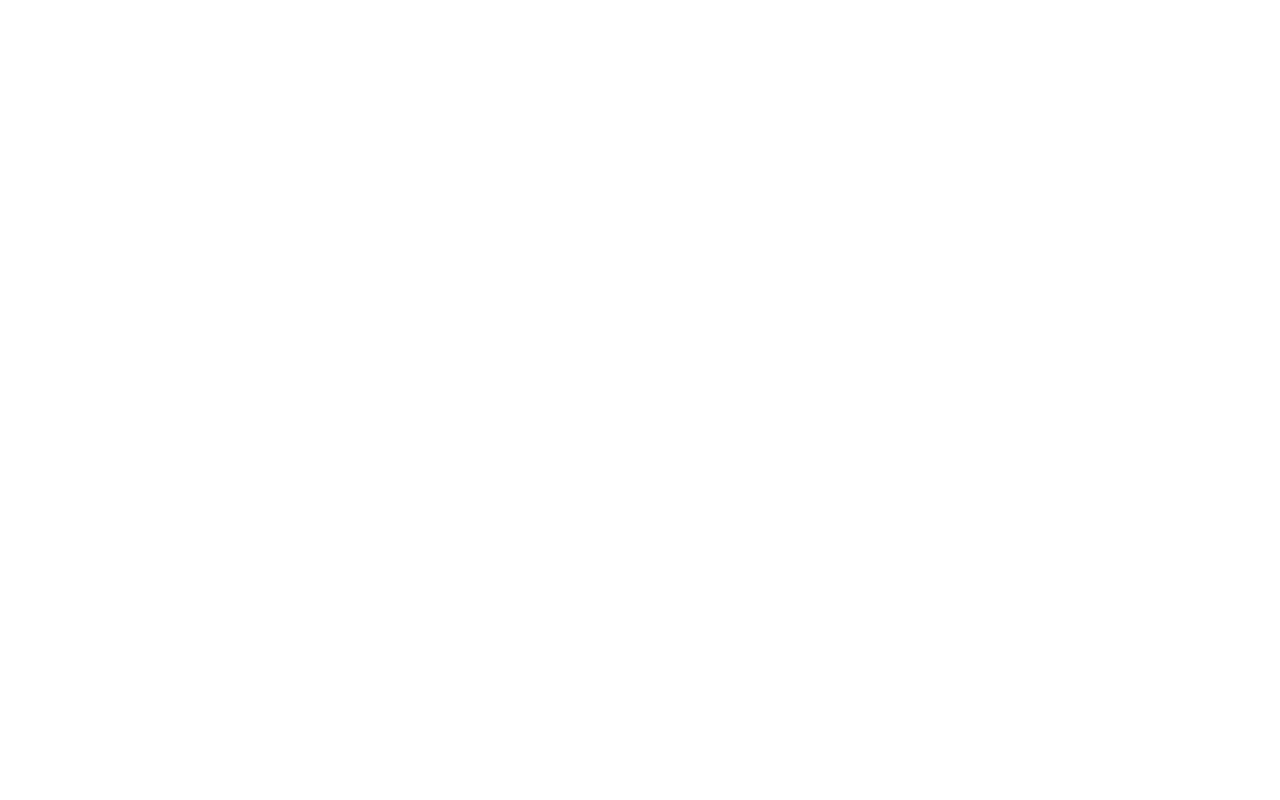
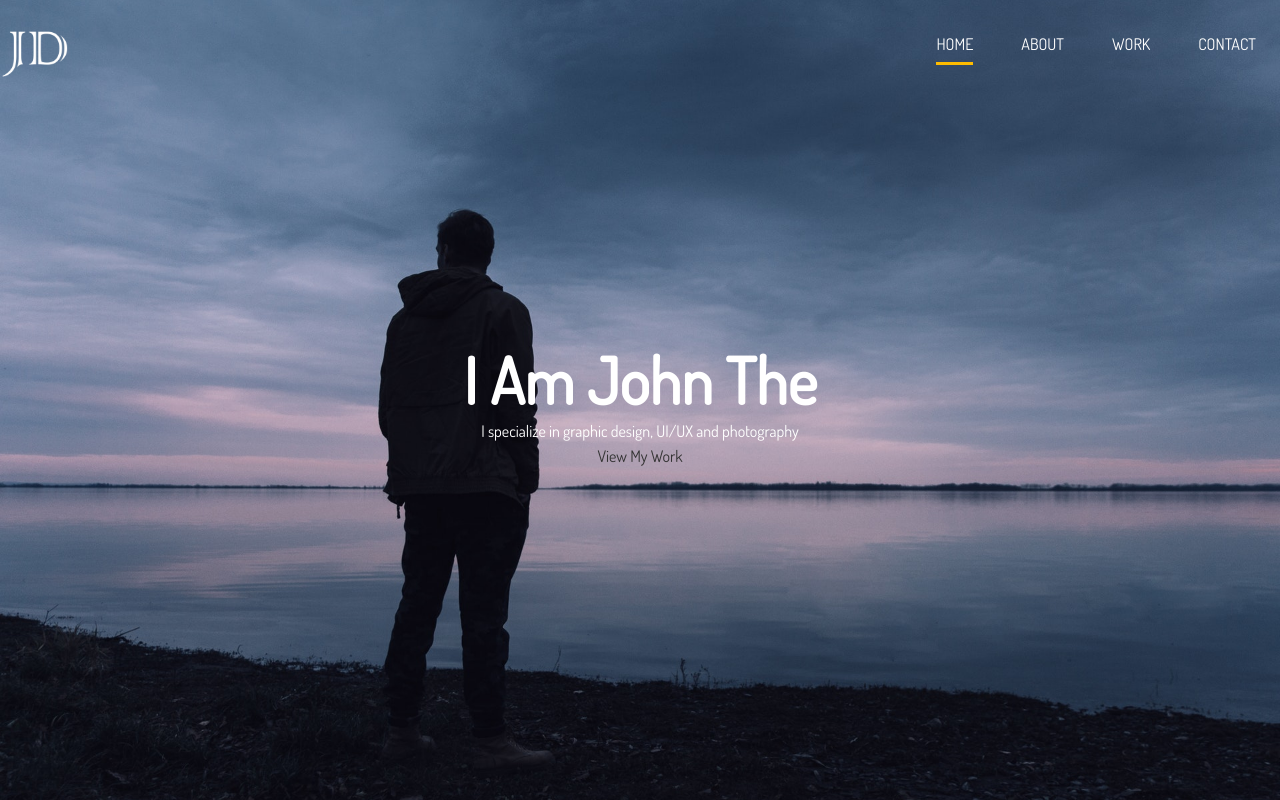
Before and after one commit to elvan/portfolio-website-css-sass, a website: page dist/index.html in a window 1280 px wide. Drawn offline with Linux system fonts and the light colour scheme.

Commit message:
header and main nav

```diff
--- a/scss/_config.scss
+++ b/scss/_config.scss
@@ -0,0 +1,7 @@
+// Variables
+$website-width: 1280px;
+$main-color: #ffbc00;
+$light-color: #f4f4f4;
+$medium-color: #ccc;
+$dark-color: #333;
+$bg-image: url('../img/showcase.jpg');
--- a/scss/main.scss
+++ b/scss/main.scss
@@ -0,0 +1,102 @@
+@import 'config';
+@import 'utilities';
+@import 'item_grid';
+
+// General Styles
+* {
+  margin: 0;
+  padding: 0;
+}
+
+body {
+  line-height: 1.6;
+  font-family: 'Dosis', sans-serif;
+  background: #fff;
+}
+
+a {
+  color: $dark-color;
+  text-decoration: none;
+}
+
+ul {
+  list-style: none;
+}
+
+h2,
+h3,
+h4 {
+  text-transform: uppercase;
+}
+
+img {
+  width: 100%;
+}
+
+// Logo
+#logo {
+  width: 70px;
+  height: 70px;
+  color: #fff;
+  text-transform: uppercase;
+}
+
+// Main Nav
+#main-nav {
+  display: flex;
+  justify-content: space-between;
+  padding-top: 1rem;
+
+  ul {
+    display: flex;
+  }
+
+  li {
+    padding: 1rem 1.5rem;
+  }
+
+  a {
+    padding-bottom: 0.5rem;
+    border-bottom: 3px transparent solid;
+    color: #fff;
+    text-decoration: none;
+    text-transform: uppercase;
+    transition: border-color 0.5s;
+
+    &:hover {
+      border-color: $medium-color;
+    }
+
+    &.current {
+      border-color: $main-color;
+    }
+  }
+}
+
+// Header
+#header {
+  // Header Home
+  &-home {
+    height: 100vh;
+    color: #fff;
+    background: $bg-image no-repeat center right / cover;
+
+    // Header Content
+    .header-content {
+      padding-top: 20%;
+      text-align: center;
+
+      h1 {
+        font-size: 4rem;
+        line-height: 1.2;
+      }
+    }
+  }
+
+  // Header Inner
+  &-inner {
+    height: 5.5rem;
+    border-bottom: 3px solid $main-color;
+    background: $bg-image no-repeat 20% 30% / cover;
+  }
+}
```
Also changed, not shown: dist/css/main.css, dist/index.html.
